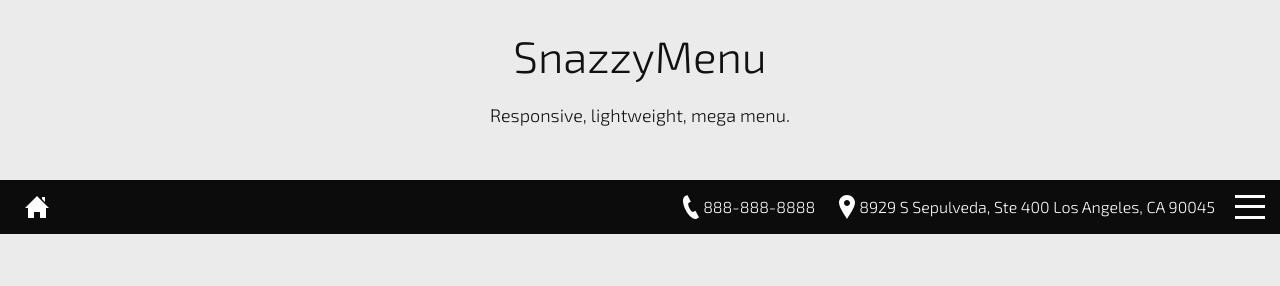
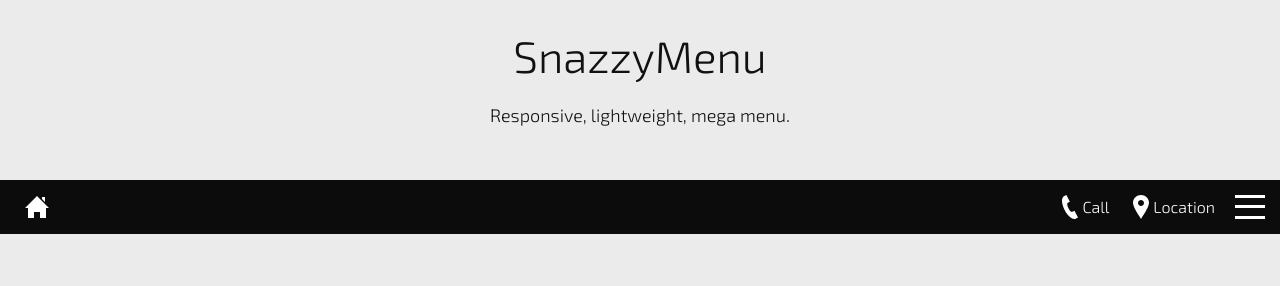
Before and after one commit to teloe/snazzymenu, a website: page index.html in a window 1280 px wide. Shown: the top 286 px of the page. Drawn offline with nearby package versions, Linux system fonts and the light colour scheme.

Commit message:
update README.md/remove phone/location labels

```diff
--- a/index.html
+++ b/index.html
@@ -298,9 +298,9 @@
                 sticky: true,
                 theme: 'dark',
                 phoneBtn: '888-888-8888',
-                phoneLabel: '888-888-8888',
+                // phoneLabel: '888-888-8888',
                 locationBtn: 'https://goo.gl/maps/r67upT9SLPFjGNbbA',
-                locationLabel: '8929 S Sepulveda, Ste 400 Los Angeles, CA 90045',
+                // locationLabel: '8929 S Sepulveda, Ste 400 Los Angeles, CA 90045',
                 colClasses: true,
             });
 
```
Also changed, not shown: README.md.
